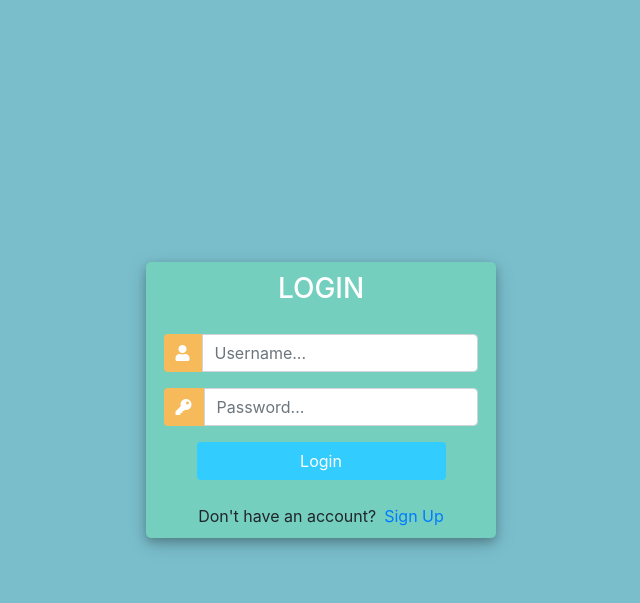
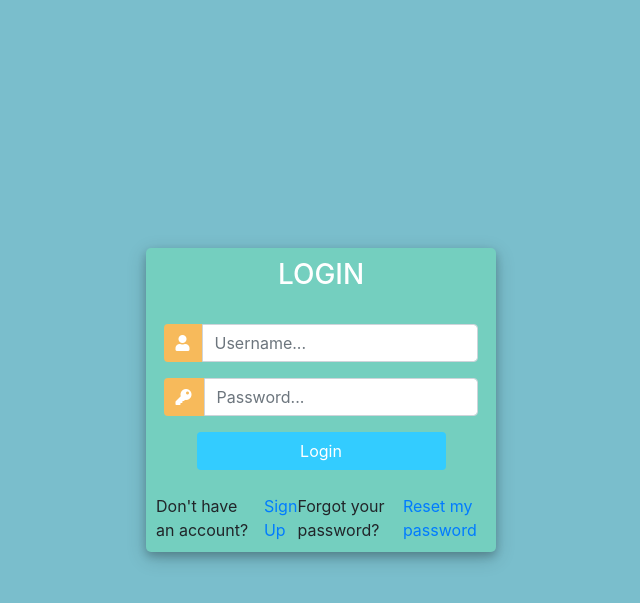
Before and after one commit to MohcenCH/GoodLife-project, a Django app: page /login/ in a window 1280 px wide. Shown: the top 603 px of the page, without its empty margins (319-959 px from the left). Run offline with Django 3.2, Linux system fonts and the light colour scheme; some libraries are stand-ins or nearby versions.

Commit message:
Final commit!

```diff
--- a/GoodLife/Unnamed/django-study.py
+++ b/GoodLife/Unnamed/django-study.py
@@ -12,7 +12,10 @@ user = request.user # returns the current user that is logged in
 
 blank=True	# add it to the object model to be able to create the model without the object
 
-#**************************************************************************************
+#*************************************************************************************
+# static , filters , password reset email ,  requires settings.py configuration
+
+# #**************************************************************************************
 # the queries thing!
 
 #***(1)Returns all customers from customer table
--- a/GoodLife/accounts/apps.py
+++ b/GoodLife/accounts/apps.py
@@ -3,3 +3,6 @@ from django.apps import AppConfig
 
 class AccountsConfig(AppConfig):
     name = 'accounts'
+
+    def ready(self):
+        import accounts.signals
--- a/GoodLife/accounts/models.py
+++ b/GoodLife/accounts/models.py
@@ -1,7 +1,7 @@
 from django.db import models
 from django.contrib.auth.models import User
 
-# Create your models here.
+# Create your models here
 
 class Customer(models.Model):
 	user = models.OneToOneField(User, null=True,blank=True, on_delete=models.CASCADE)
--- a/GoodLife/accounts/templates/accounts/login.html
+++ b/GoodLife/accounts/templates/accounts/login.html
@@ -34,7 +34,9 @@
 		}
 
 		.form_container {
-			margin-top: 20px;
+			margin-top: 25px;
+
+
 		}
 
 		#form-title{
@@ -117,6 +119,9 @@
 				<div class="mt-4">
 					<div class="d-flex justify-content-center links">
 						Don't have an account? <a href="{% url 'register' %}" class="ml-2">Sign Up</a>
+						Forgot your password? <a href="{% url 'reset_password' %}" class="ml-2">Reset my password</a>
+
+
 					</div>
 
 				</div>
--- /dev/null
+++ b/GoodLife/accounts/templates/accounts/password_reset_done.html
@@ -0,0 +1,3 @@
+<p>Completed successfully!</p>
+
+<a href="/" >Login</a>
--- /dev/null
+++ b/GoodLife/accounts/templates/accounts/password_reset_sent.html
@@ -0,0 +1 @@
+<p> The email is sent blabla </p>
--- a/GoodLife/accounts/urls.py
+++ b/GoodLife/accounts/urls.py
@@ -2,6 +2,9 @@ from django.urls import path
 from . import views
 from django.conf import settings
 from django.conf.urls.static import static
+from django.contrib.auth import views as auth_views
+
+
 
 urlpatterns = [
 	path('register/', views.registerPage, name="register"),
@@ -18,6 +21,20 @@ urlpatterns = [
 
     path('user/', views.Userpage, name="user_page"),
     path('account/', views.accountSettings, name="account"),
+
+
+    path('reset_password/', auth_views.PasswordResetView.as_view(template_name="accounts/password_reset.html"),
+    name="reset_password" ),
+
+    path('reset_password_sent/', auth_views.PasswordResetDoneView.as_view(template_name="accounts/password_reset_sent.html"),
+    name="password_reset_done"),
+
+    path('reset/<uidb64>/<token>/', auth_views.PasswordResetConfirmView.as_view(template_name="accounts/password_reset_form.html"),
+    name="password_reset_confirm"),
+
+    path('reset_password_complete/', auth_views.PasswordResetCompleteView.as_view(template_name="accounts/password_reset_done.html"),
+    name="password_reset_complete"),
+
 ]
 
 urlpatterns += static(settings.MEDIA_URL, document_root = settings.MEDIA_ROOT)
--- a/GoodLife/accounts/views.py
+++ b/GoodLife/accounts/views.py
@@ -24,12 +24,6 @@ def registerPage(request):
 		if form.is_valid():
 			user = form.save()
 			username = form.cleaned_data.get('username')
-
-			group = Group.objects.get(name="customer")
-			user.groups.add(group)
-			Customer.objects.create(
-				user=user,
-			)
 
 			messages.success(request, 'Account was created for ' + username)
 
```
Also changed, not shown: GoodLife/GoodLife/settings.py (+11 -1 lines), GoodLife/accounts/signals.py (added, +18 -0 lines), GoodLife/accounts/templates/accounts/password_reset.html (added, +11 -0 lines), GoodLife/db.sqlite3.
